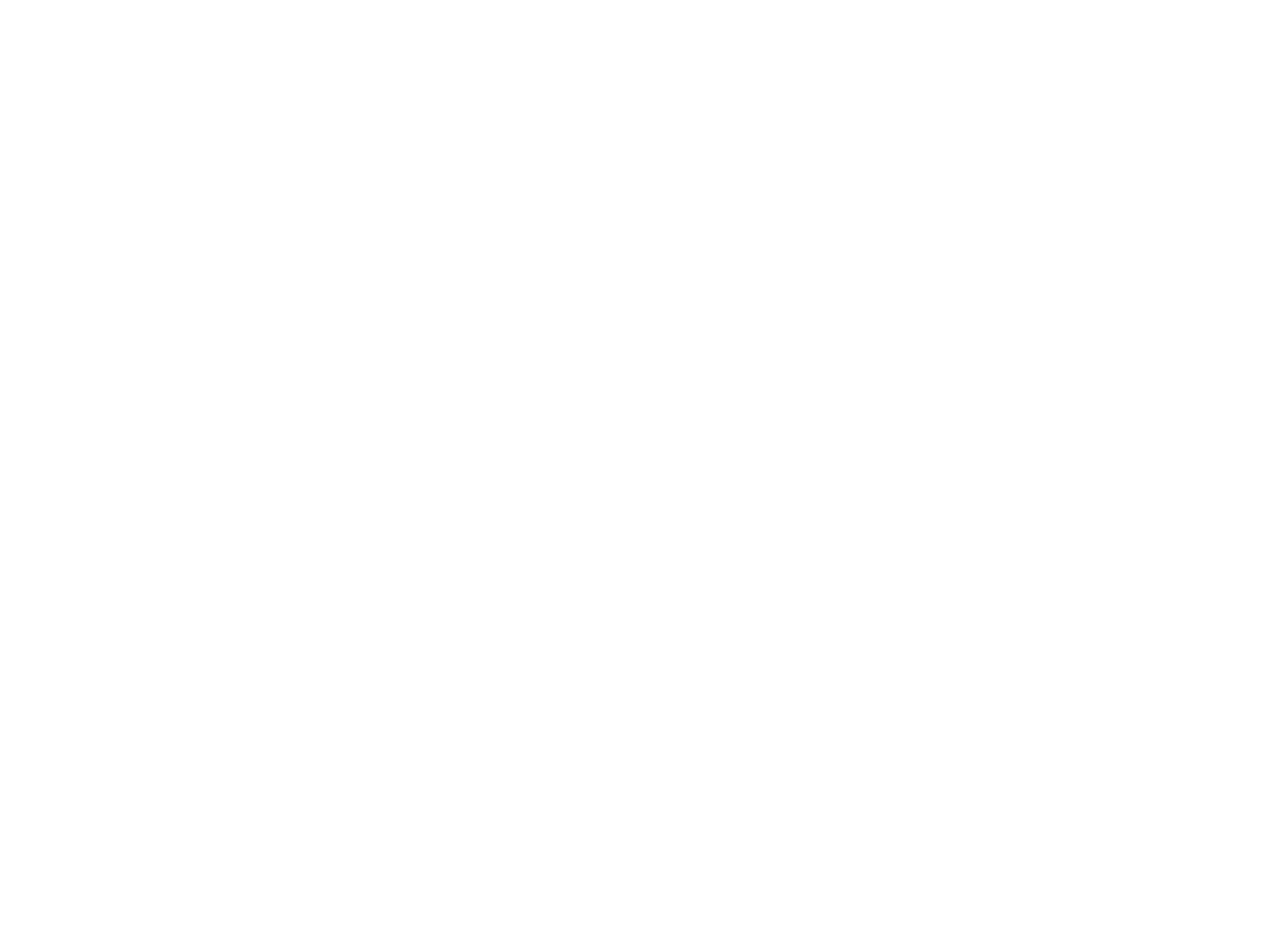
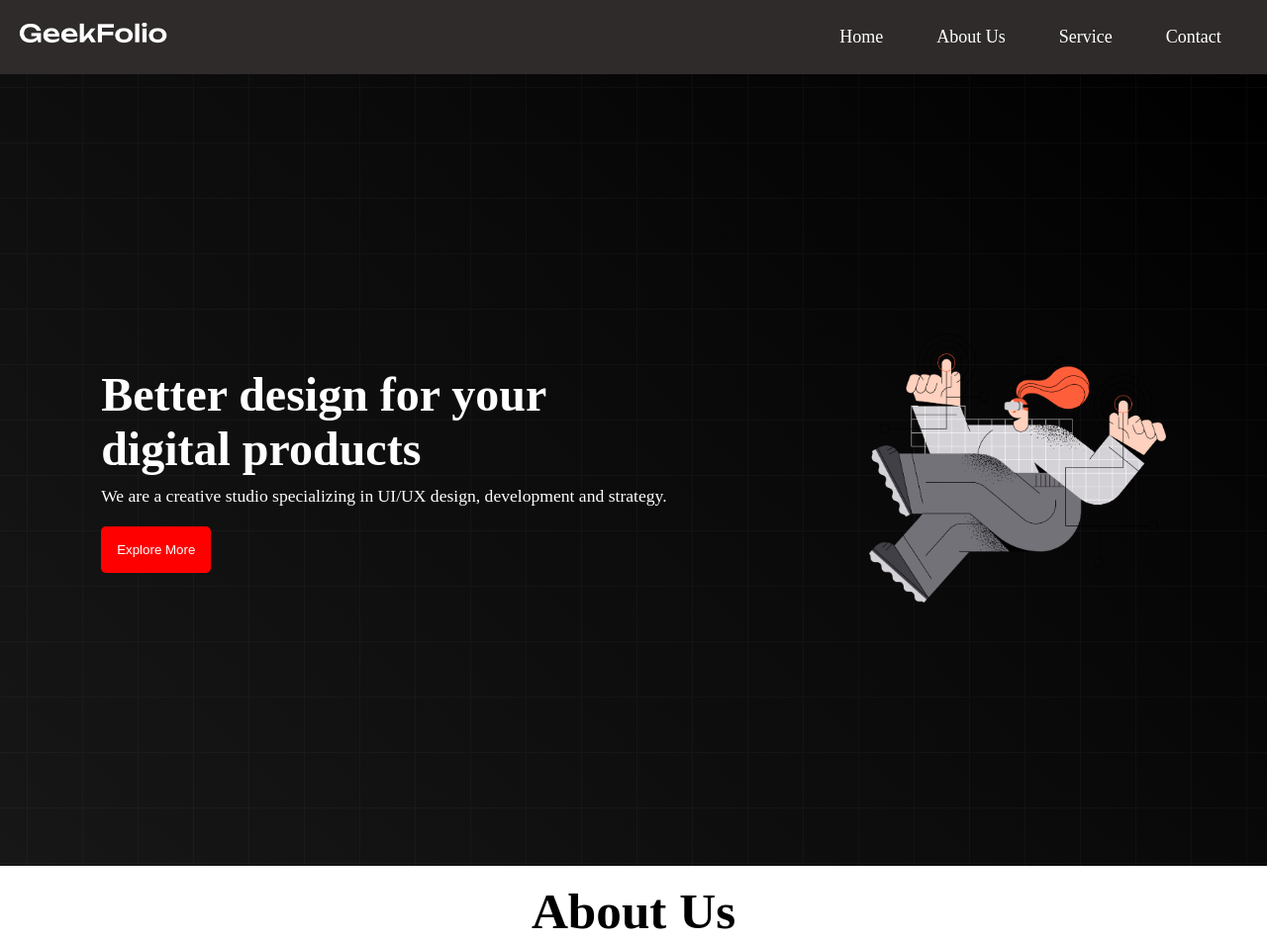
Before and after one commit to coderTirtha/geekfolio, a plain HTML site: page index.html in a window 1280 px wide. Shown: the top 954 px of the page at 99% size. Before the commit the page ends 800 px from the top, so only its background shows below. Drawn offline with Linux system fonts and the light colour scheme.

Commit message:
navbar, header and about us section added

```diff
--- a/index.html
+++ b/index.html
@@ -4,8 +4,52 @@
     <meta charset="UTF-8">
     <meta name="viewport" content="width=device-width, initial-scale=1.0">
     <title>Geek-Folio</title>
+    <link rel="stylesheet" href="style.css">
 </head>
 <body>
+    <header>
+        <nav>
+            <div class="menu-container">
+                <div class="logo">
+                    <img src="logo/logo-light.png" alt="company-logo">
+                </div>
+                <div class="menu-list">
+                    <ul>
+                        <li>Home</li>
+                        <li>About Us</li>
+                        <li>Service</li>
+                        <li>Contact</li>
+                    </ul>
+                </div>
+            </div>
+        </nav>
 
+        <section class="banner-container">
+            <div class="banner-text">
+                <h1 class="text">Better design for your <br> digital products</h1>
+                <p class="text">We are a creative studio specializing in UI/UX design, development and strategy.</p>
+                <button>Explore More</button>
+            </div>
+            <div class="banner-image">
+                <img src="./images/banner.png" alt="">
+            </div>
+        </section>
+    </header>
+    <main>
+        <section class="about-us-container">
+            <h1 class="section-heading">About Us</h1>
+            <div class="about-us">
+                <div class="about-image"><img src="./images/section.png" alt=""></div>
+                <div class="about-text">
+                    <h1 class="text">We grow brands through <br> bold & strategic creative</h1>
+                    <p class="text">Lorem ipsum dolor sit amet consectetur adipisicing elit. Impedit, quas.</p>
+                    <button>Contact Us</button>
+                </div>
+            </div>
+        </section>
+    </main>
+    <footer>
+
+    </footer>
 </body>
 </html>
--- a/style.css
+++ b/style.css
@@ -0,0 +1,89 @@
+* {
+    margin: 0;
+    padding: 0;
+}
+
+.menu-container {
+    background-color: #2f2b2b;
+    display: flex;
+    justify-content: space-between;
+    align-items: center;
+    padding: .5rem 1.2rem;
+}
+
+.menu-container img {
+    width: 150px;
+}
+
+.menu-container .menu-list ul {
+    display: flex;
+    list-style: none;
+    color: #fff;
+    font-size: large;
+}
+
+.menu-container .menu-list ul li {
+    padding: 1rem 1.5rem;
+    cursor: pointer;
+    border: 3px solid #2f2b2b;
+    border-radius: none;
+}
+
+.menu-container .menu-list ul li:hover {
+    border-bottom: 3px solid red;
+}
+
+.banner-container {
+    background: url('./images/background.png'), linear-gradient(45deg, #171717, #000000);
+    display: flex;
+    align-items: center;
+    justify-content: space-around;
+    height: 100vh;
+}
+
+.banner-container .banner-text {
+    color: white;
+}
+
+.banner-container .banner-text .text, .about-us-container .about-us .about-text .text {
+    margin-bottom: 10px;
+}
+
+.banner-container .banner-text h1 {
+    font-size: 3rem;
+}
+
+.banner-container .banner-text p {
+    font-size: 1.1rem;
+}
+
+.banner-container .banner-text button, .about-us-container .about-us .about-text button {
+    border: none;
+    background-color: red;
+    color: white;
+    margin-top: 10px;
+    padding: 1rem;
+    border-radius: 5px;
+    cursor: pointer;
+    transition: .2s ease-in-out;
+}
+
+.banner-container .banner-text button:hover, .about-us-container .about-us .about-text button:hover {
+    background-color: #ff4242;
+}
+
+.banner-container .banner-image img, .about-us-container .about-image img {
+    width: 300px;
+}
+
+.about-us-container .section-heading {
+    text-align: center;
+    font-size: 3.2rem;
+    margin: 1rem 0;
+}
+
+.about-us-container .about-us {
+    display: flex;
+    justify-content: space-around;
+    align-items: center;
+}
```
